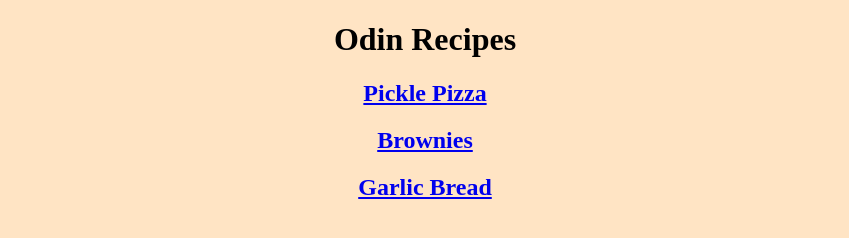
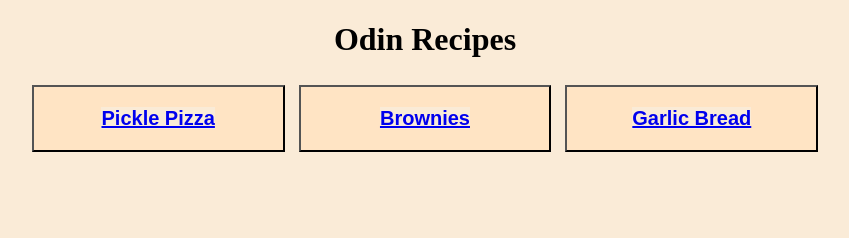
Before and after one commit to patelprincy34/odin-recipes, a plain HTML site: page index.html in a window 1280 px wide. Shown: the whole page, without its empty margins (215-1064 px from the left). Drawn offline with Linux system fonts and the light colour scheme.

Commit message:
update index.html and styles.css

```diff
--- a/index.html
+++ b/index.html
@@ -9,12 +9,12 @@
 </head>
 <body>
     <h1>Odin Recipes</h1>
+  <div class="container">
+    <button class="center"><a href="recipes/pizza.html">Pickle Pizza</a></button>
+    <button class="center"><a href="recipes/brownies.html">Brownies</a></button>
+    <button class="center"><a href="recipes/garlic-bread.html">Garlic Bread</a></button>
 
-    <a href="recipes/pizza.html"><h2>Pickle Pizza</h2></a>
-    <a href="recipes/brownies.html"><h2>Brownies</h2></a>
-    <a href="recipes/garlic-bread.html"><h2>Garlic Bread</h2></a>
-
-
+</div>
 
 
 </body>
--- a/styles.css
+++ b/styles.css
@@ -1,4 +1,20 @@
 * {
-    background-color: bisque;
+    background-color: antiquewhite;
     text-align: center;
 }
+
+
+.center {
+
+    padding: 20px;
+    margin: 5px;
+    color:brown;
+    background-color: bisque;
+    font-size: 20px;
+    font-weight: bold;
+    width: 20%;
+}
+
+div  {
+    text-align: center;
+}
```
